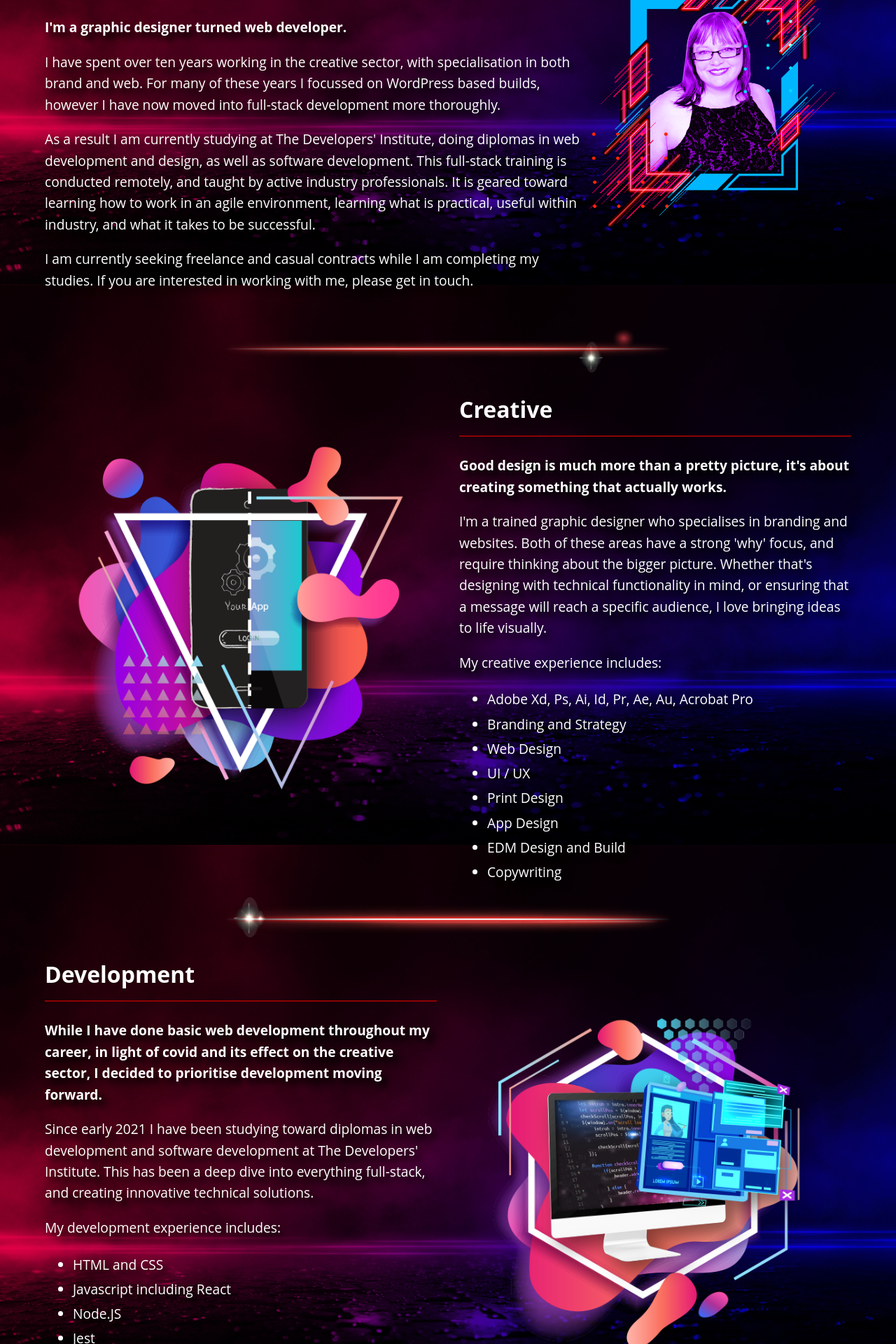
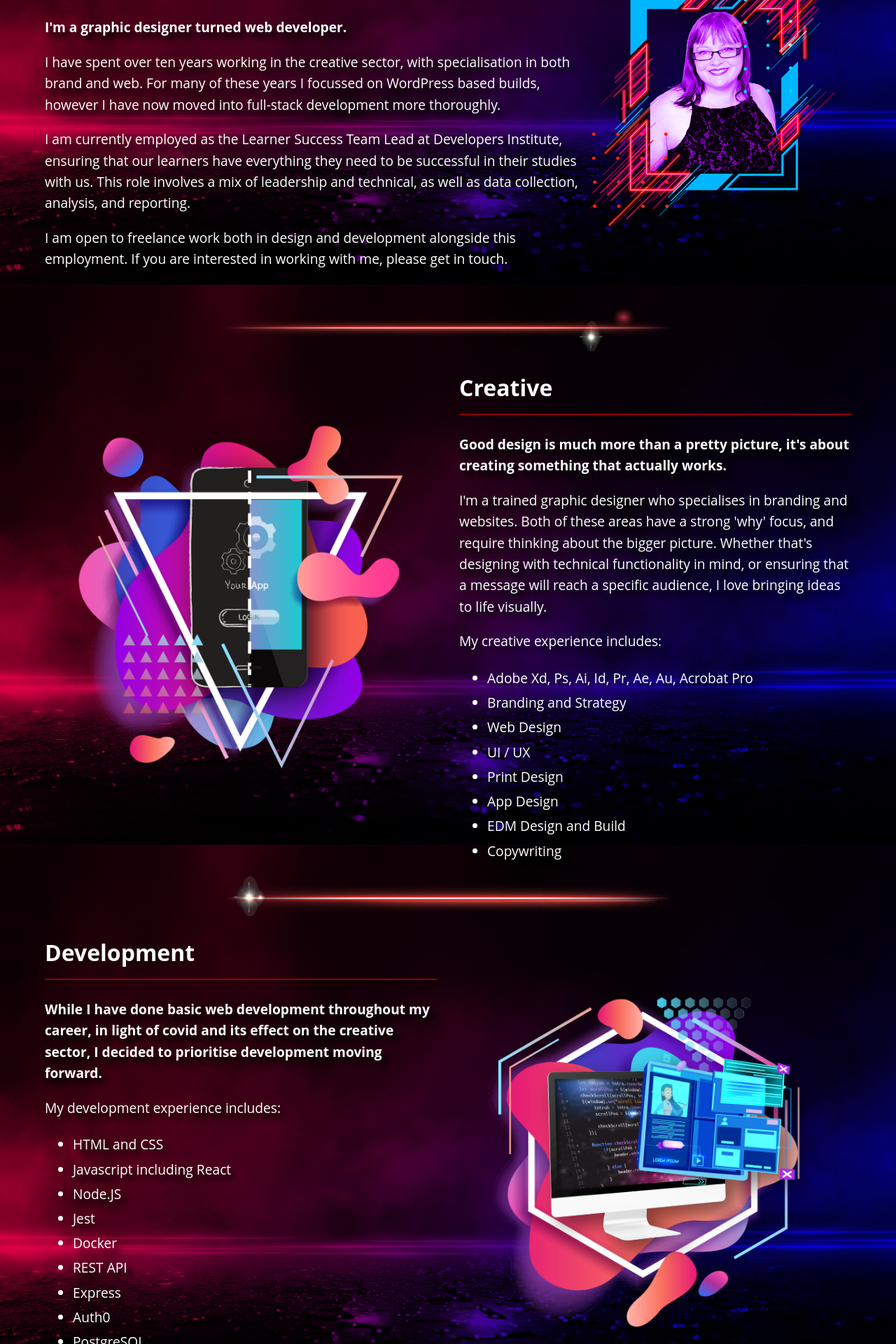
Before and after one commit to KodyMcIntosh/portfolio-production, a React (Create React App) app: page / in a window 1280 px wide. Shown: the part 393-2313 px from the top of the page at 70% size. Built offline with nearby package versions, Linux system fonts and the light colour scheme.

Commit message:
update home page description
updating description to reflect new job

```diff
--- a/src/components/home.js
+++ b/src/components/home.js
@@ -27,18 +27,16 @@ const HomePage = () => {
             full-stack development more thoroughly.
           </p>
           <p>
-            As a result I am currently studying at The Developers' Institute,
-            doing diplomas in web development and design, as well as software
-            development. This full-stack training is conducted remotely, and
-            taught by active industry professionals. It is geared toward
-            learning how to work in an agile environment, learning what is
-            practical, useful within industry, and what it takes to be
-            successful.
+            I am currently employed as the Learner Success Team Lead at
+            Developers Institute, ensuring that our learners have everything
+            they need to be successful in their studies with us. This role
+            involves a mix of leadership and technical, as well as data
+            collection, analysis, and reporting.
           </p>
           <p>
-            I am currently seeking freelance and casual contracts while I am
-            completing my studies. If you are interested in working with me,
-            please get in touch.
+            I am open to freelance work both in design and development alongside
+            this employment. If you are interested in working with me, please
+            get in touch.
           </p>
           {/* <p className="button">
             <a href="cv.pdf">CV Download</a>
@@ -106,12 +104,6 @@ const HomePage = () => {
               light of covid and its effect on the creative sector, I decided to
               prioritise development moving forward.
             </strong>
-          </p>
-          <p>
-            Since early 2021 I have been studying toward diplomas in web
-            development and software development at The Developers' Institute.
-            This has been a deep dive into everything full-stack, and creating
-            innovative technical solutions.
           </p>
           <p>
             My development experience includes:
```
